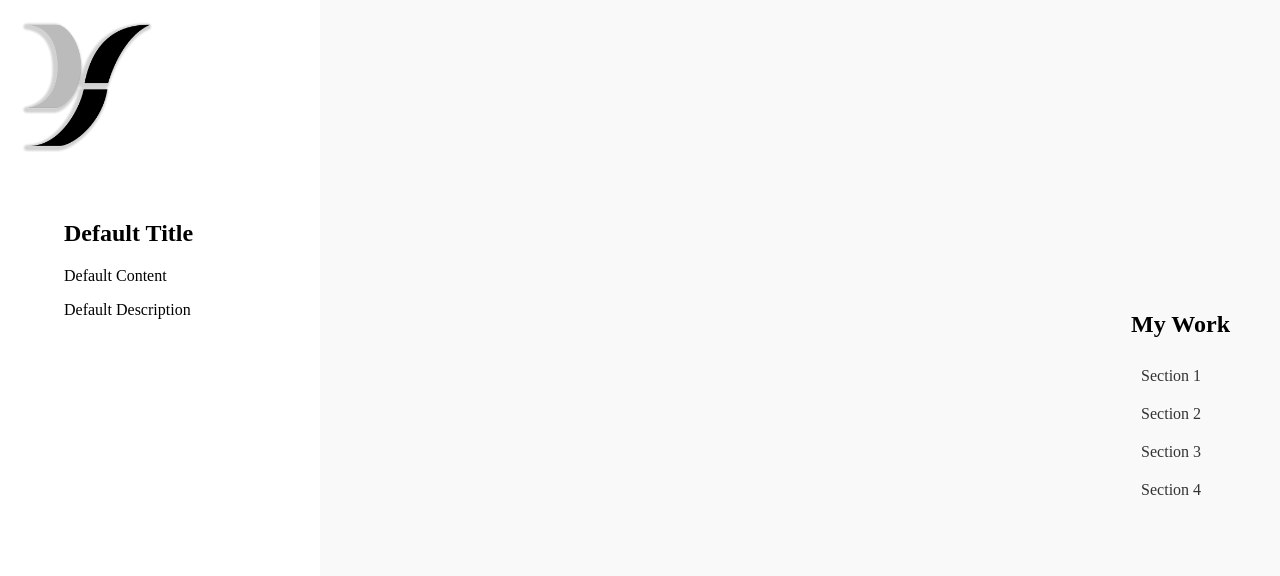
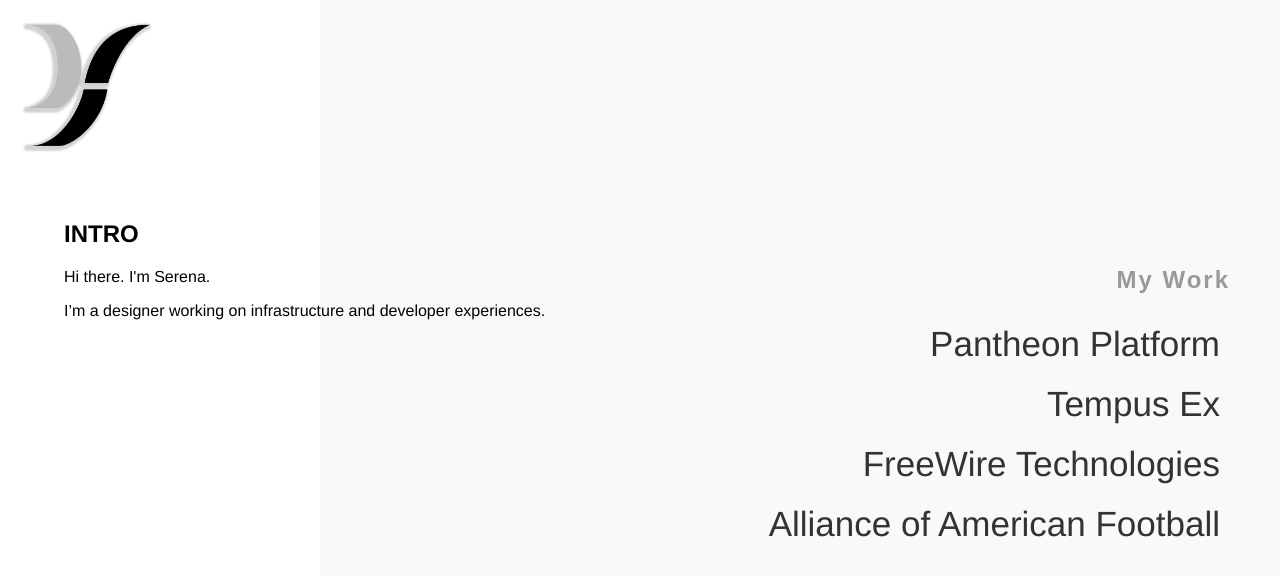
Before and after one commit to muchcoffieeh/animate-this, a Gatsby site: page / in a window 1280 px wide. Built offline with nearby package versions, Linux system fonts and the light colour scheme; Gatsby itself is replaced by a stand-in of ours.

Commit message:
background-image chagne works

```diff
--- a/src/css/index.css
+++ b/src/css/index.css
@@ -3,6 +3,7 @@ body, div {
   margin: 0;
   padding: 0;
   overflow: hidden;
+  font-family: "Yantramanav", Helvetica, Arial, sans-serif;;
 }
 .left-div {
   float: left;
@@ -53,6 +54,13 @@ body, div {
   /* Add any other styling you want for the vertical navigation */
 }
 
+.navigation-heading{
+  font-family: 'Roboto Mono', sans-serif;
+    color: #999;
+    text-align: right;
+    letter-spacing: 2px;
+}
+
 /* Style the navigation items (list items) */
 .vertical-nav ul {
   list-style: none;
@@ -66,6 +74,8 @@ body, div {
   cursor: pointer;
   position: relative; /* Add this line */
   z-index: 100;
+  font-size: 35px;
+  text-align: right;
 }
 
 /* Add the blue rectangle pseudo-element */
--- a/src/pages/index.js
+++ b/src/pages/index.js
@@ -4,17 +4,17 @@ import "../css/index.css";
 
 const sections = [
   {
-    title: "Section 1",
-    image: <StaticImage src="../images/aaf-comp.jpg" alt="Section 1" />,
+    title: "Pantheon Platform",
+    image: "../images/pantheon-comp.jpg",
     text: {
-      title: "Intro",
-      content: "Hi there. I'm Serena",
-      desc: "I’m a designer working on infrastructure and developer experiences."
+      title: "Work",
+      content: "Pantheon .....",
+      desc: "I do blah blah blahdsfs....."
     },
   },
   {
-    title: "Section 2",
-    image: <StaticImage src="../images/aaf-comp.jpg" alt="Section 2" />,
+    title: "Tempus Ex",
+    image: "../images/txm-comp.jpg",
     text: {
       title: "Work",
       content: "Pantheon sdfagsdasd",
@@ -22,8 +22,8 @@ const sections = [
     },
   },
   {
-    title: "Section 3",
-    image: <StaticImage src="../images/aaf-comp.jpg" alt="Section 3" />,
+    title: "FreeWire Technologies",
+    image: "../images/freewire-comp.jpg",
     text: {
       title: "Work",
       content: "Tempus Ex sdfagsdasd",
@@ -31,8 +31,8 @@ const sections = [
     },
   },
   {
-    title: "Section 4",
-    image: <StaticImage src="../images/aaf-comp.jpg" alt="Section 4" />,
+    title: "Alliance of American Football",
+    image: "../images/aaf-comp.jpg",
     text: {
       title: "Work",
       content: "FreeWire sdfagsdasd",
@@ -46,9 +46,9 @@ const IndexPage = () => {
   const [heroText, setHeroText] = useState(sections[0].text); // Initialize with the first section's text
   const [isHovering, setIsHovering] = useState(false); // Track whether a section link is being hovered
   const defaultText = {
-    title: "Default Title",
-    content: "Default Content",
-    desc: "Default Description",
+    title: "INTRO",
+    content: "Hi there. I'm Serena.",
+    desc: "I’m a designer working on infrastructure and developer experiences.",
   };
 
   const handleSectionHover = (image, text) => {
@@ -57,11 +57,18 @@ const IndexPage = () => {
     setIsHovering(true); // Set the flag to true when hovering over a section link
   };
 
+  // const handleMouseLeave = () => {
+  //   setBackgroundImage(sections[0].image);
+  //   setHeroText(defaultText);
+  //   setIsHovering(false); // Set the flag to false when not hovering over a section link
+  // };
+
   const handleMouseLeave = () => {
-    setBackgroundImage(sections[0].image);
+    setBackgroundImage(""); // Reset background image to empty string
     setHeroText(defaultText);
     setIsHovering(false); // Set the flag to false when not hovering over a section link
   };
+
 
   return (
     <main>
@@ -111,4 +118,4 @@ const IndexPage = () => {
 
 export default IndexPage;
 
-export const Head = () => <title>Home Page</title>;
+export const Head = () => <title>Designed By Serena</title>;
```
Also changed, not shown: src/images/freewire-comp.jpg (deleted), src/images/pantheon-comp.jpg (deleted), src/images/txm-comp.jpg (deleted).
